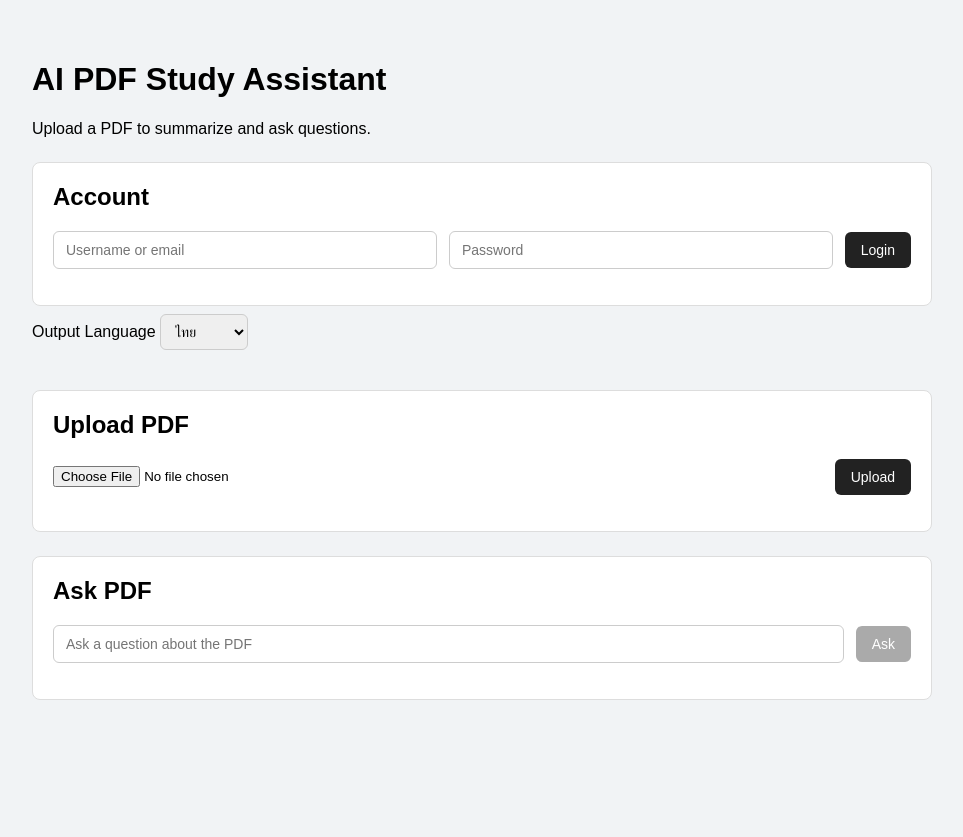
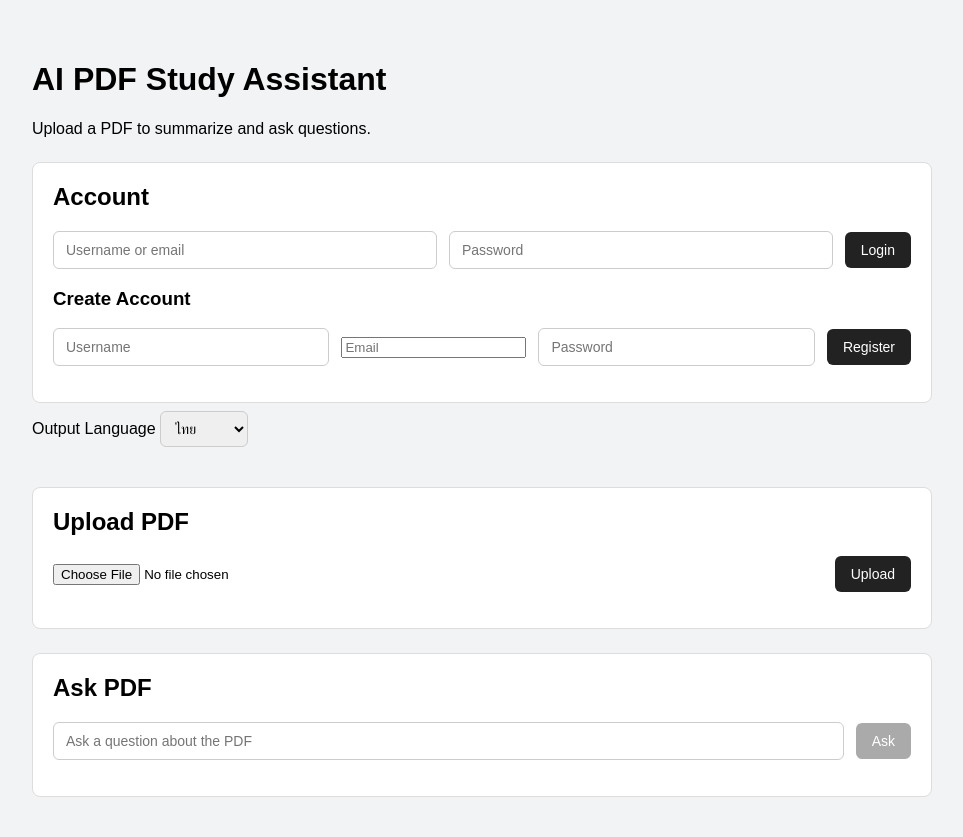
Before and after one commit to DADEWS/AI-PDF-Study-Assistant, a FastAPI app: page / in a window 1280 px wide. Shown: the whole page, without its empty margins (158-1121 px from the left). Before the commit the page ends 700 px from the top, so only its background shows below. Run offline with FastAPI, Linux system fonts and the light colour scheme.

Commit message:
Add frontend user registration

```diff
--- a/static/js/app.js
+++ b/static/js/app.js
@@ -23,12 +23,21 @@ const userPanel = document.getElementById("userPanel");
 const currentUsername = document.getElementById("currentUsername");
 const loginStatus = document.getElementById("loginStatus");
 
+// Get register elements
+const registerUsername = document.getElementById("registerUsername");
+const registerEmail = document.getElementById("registerEmail");
+const registerPassword = document.getElementById("registerPassword");
+const registerButton = document.getElementById("registerButton");
+const registerForm = document.getElementById("registerForm");
+const registerStatus = document.getElementById("registerStatus");
+
 
 // Show logged-in user
 function showLoggedInUser(username) {
     currentUsername.textContent = username;
 
     loginForm.hidden = true;
+    registerForm.hidden = true;
     userPanel.hidden = false;
 
     loginInput.value = "";
@@ -41,6 +50,7 @@ function showLoggedOutUser() {
     currentUsername.textContent = "";
 
     loginForm.hidden = false;
+    registerForm.hidden = false;
     userPanel.hidden = true;
 }
 
@@ -87,6 +97,57 @@ loginButton.addEventListener("click", async function () {
 
     } finally {
         loginButton.disabled = false;
+    }
+});
+
+
+// Register a new user
+registerButton.addEventListener("click", async function () {
+
+    const username = registerUsername.value.trim();
+    const email = registerEmail.value.trim();
+    const password = registerPassword.value;
+
+    if (username === "" || email === "" || password === "") {
+        registerStatus.textContent = "Please fill in all fields.";
+        return;
+    }
+
+    registerButton.disabled = true;
+    registerStatus.textContent = "Creating account...";
+
+    try {
+        const response = await fetch("/register", {
+            method: "POST",
+            headers: {
+                "Content-Type": "application/json"
+            },
+            body: JSON.stringify({
+                username: username,
+                email: email,
+                password: password
+            })
+        });
+
+        const data = await response.json();
+
+        if (!response.ok) {
+            registerStatus.textContent = data.detail;
+            return;
+        }
+
+        registerUsername.value = "";
+        registerEmail.value = "";
+        registerPassword.value = "";
+
+        registerStatus.textContent =
+            "Account created successfully. You can now log in.";
+
+    } catch (error) {
+        registerStatus.textContent = "Something went wrong.";
+
+    } finally {
+        registerButton.disabled = false;
     }
 });
 
--- a/templates/index.html
+++ b/templates/index.html
@@ -36,6 +36,36 @@
                     Login
                 </button>
             </div>
+        </div>
+
+        <div id="registerForm">
+            <h3>Create Account</h3>
+
+            <div class="input-row">
+                <input
+                    type="text"
+                    id="registerUsername"
+                    placeholder="Username"
+                >
+
+                <input
+                    type="email"
+                    id="registerEmail"
+                    placeholder="Email"
+                >
+
+                <input
+                    type="password"
+                    id="registerPassword"
+                    placeholder="Password"
+                >
+
+                <button type="button" id="registerButton">
+                    Register
+                </button>
+            </div>
+
+            <p id="registerStatus"></p>
         </div>
 
         <div id="userPanel" hidden>
```
